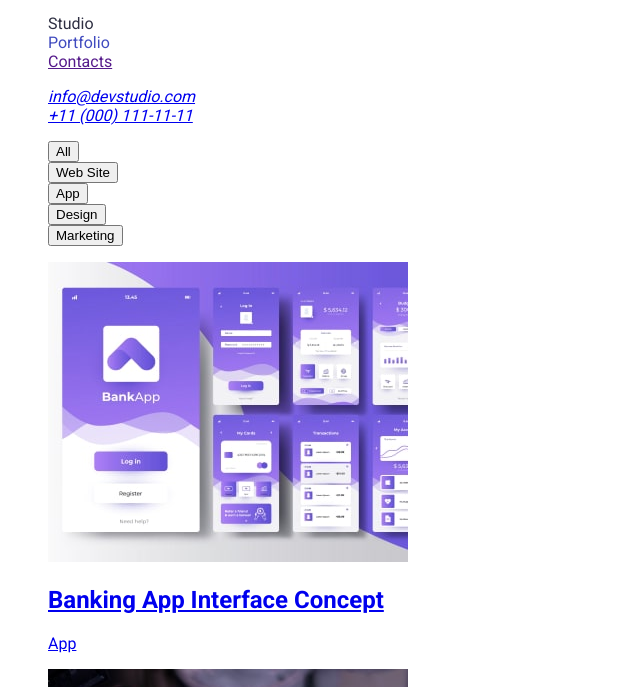
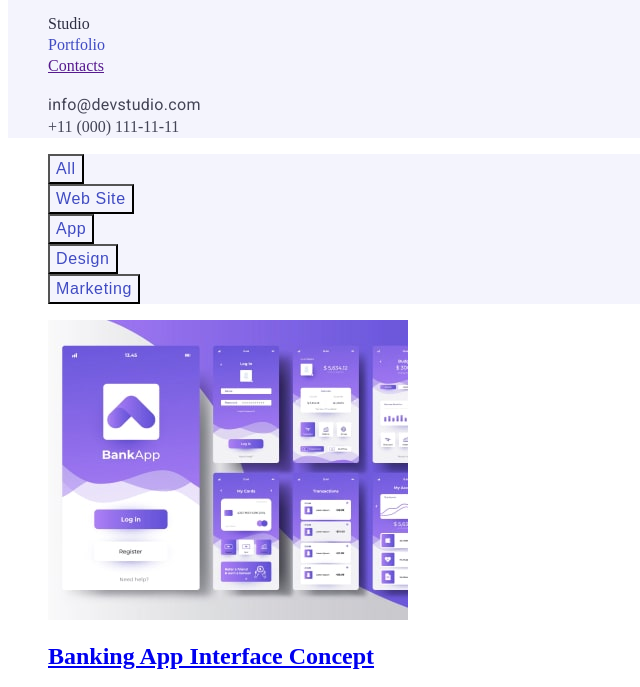
Before and after one commit to JuliaRedko/goit-markup-hw-02, a plain HTML site: page portfolio.html in a window 1280 px wide. Shown: the part 33-720 px from the top of the page, without its empty margins (0-640 px from the left). Drawn offline with Linux system fonts and the light colour scheme.

Commit message:
Adjust css,index,portfolio html,

```diff
--- a/css/stayle.css
+++ b/css/stayle.css
@@ -5,13 +5,12 @@
     --acsent-color: #404BBF;
     --white-text-color: #ffffff;
     --cornflawer-color: #E7E9FC;
-    --cloud-color: #F4F4FD
+    --cloud-color: #F4F4FD;
     --secondary-font: 'Raleway', sans-serif;
 }
 
-
-body {
-
+.body {
+    background-color: var(--white-text-color);
     color: var(--body-text-color);
     font-family: 'Roboto', sans-serif;
 }
@@ -25,8 +24,12 @@ body {
 }
 
    /* Header */
-   .header {
- background-color: var(--white-text-color);
+
+   .header-nav .link {
+    color: var(--title-text-color)
+   }
+.header {
+    background-color: var(--cloud-color);
    }
 
 .logo {
@@ -56,18 +59,13 @@ body {
     font-size: 16px;
     line-height: 1.3;
 }
-
-.header-nav .link {
-    color: var(--title-text-color)
-}
-
 .header-nav .link:hover,
 .header-nav .link:focus {
     color: var(--acsent-color);
 }
 
 .header-nav .link.current {
-   color: var(--acsent-color);
+    color: var(--acsent-color);
 }
 
 
@@ -119,7 +117,7 @@ body {
 }
 .hero .btn:hover,
 .hero .btn:focus {
-background: var(--acsent-color);
+    background: var(--acsent-color);
 }
 /* Section 1 */
 .visually-hidden {
@@ -150,6 +148,7 @@ background: var(--acsent-color);
 }
 
 /* Section 2 */
+
 .section .title {
     font-weight: 700;
     font-size: 36px;
@@ -161,6 +160,9 @@ background: var(--acsent-color);
 }
 
 /* Section 3 */
+.section-fon {
+    background-color: var(--cloud-color);
+}
 .team-list .subtitle {
     font-weight: 500;
     font-size: 20px;
@@ -181,6 +183,7 @@ background: var(--acsent-color);
 .footer {
     background-color: var(--title-text-color);
 }
+
 .logo-footer {
     font-weight: 800;
     font-size: 18px;
@@ -194,5 +197,31 @@ background: var(--acsent-color);
     line-height: 1.5;
     letter-spacing: 0.02em;
     color: var(--cornflawer-color);
+}
+
+           /* Portfolio */
+ /* Button */
+.filters-item-btn {
+    background: var(--cloud-color);
+}
+.text-btn {
+    font-style: normal;
+    font-weight: 500;
+    font-size: 16px;
+    line-height: 1.5;
+    display: flex;
+    align-items: center;
+    text-align: center;
+    letter-spacing: 0.04em;
+    color: var(--acsent-color);
+    background: var(--cloud-color);
+    cursor: pointer;
+}
+
+.filters-item-btn:hover,
+.filters-item-btn:focus {
+    background: var(--acsent-color);
+    color: var(--white-text-color);
+
 
 }
--- a/portfolio.html
+++ b/portfolio.html
@@ -17,15 +17,15 @@
         <nav class="header-nav">
         <a href="./index.html" class="logo">WEB<span class="logo-second">STUDIO</span></a>
         <ul class="header-nav list">
-            <li><a href="./index.html" class="link">Studio</a></li>
-            <li><a href="./portfolio.html" class="link current">Portfolio</a></li>
-            <li><a href="">Contacts</a></li>
+            <li class="header-item"><a href="./index.html" class="link">Studio</a></li>
+            <li class="header-item"><a href="./portfolio.html" class="link current">Portfolio</a></li>
+            <li class="header-item"><a href="">Contacts</a></li>
         </ul>
         </nav>
-        <address>
+        <address class="address-list">
             <ul class="header-address list">
-                <li><a href="mailto:info@devstudio.com">info@devstudio.com</a></li>
-                <li><a href="tel:+110001111111">+11 (000) 111-11-11</a></li>
+                <li><a href="mailto:info@devstudio.com" class="header-mail link">info@devstudio.com</a></li>
+                <li><a href="tel:+110001111111" class="header-tel link">+11 (000) 111-11-11</a></li>
             </ul>
        </address>
  </header>
@@ -34,11 +34,11 @@
     <section class="filters">
      <h1 class="visually-hidden">Portfolio</h1>
        <ul class="filters-list list">
-        <li><button type="button">All</button></li>
-        <li><button type="button">Web Site</button></li>
-        <li><button type="button">App</button></li>
-        <li><button type="button">Design</button></li>
-        <li><button type="button">Marketing</button></li>
+        <li class="filters-item-btn"><button class="text-btn" type="button">All</button></li>
+        <li class="filters-item-btn"><button class="text-btn" type="button">Web Site</button></li>
+        <li class="filters-item-btn"><button class="text-btn" type="button">App</button></li>
+        <li class="filters-item-btn"><button class="text-btn" type="button">Design</button></li>
+        <li class="filters-item-btn"><button class="text-btn" type="button">Marketing</button></li>
        </ul>
 
     <ul class="portfolio list">
```
Also changed, not shown: index.html (+4 -4 lines).
